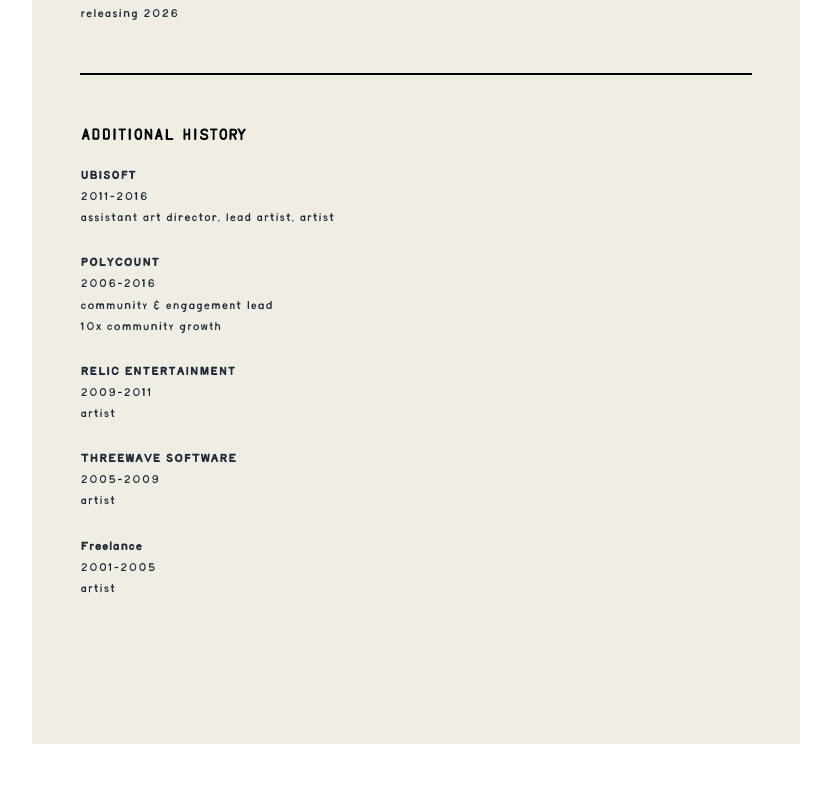
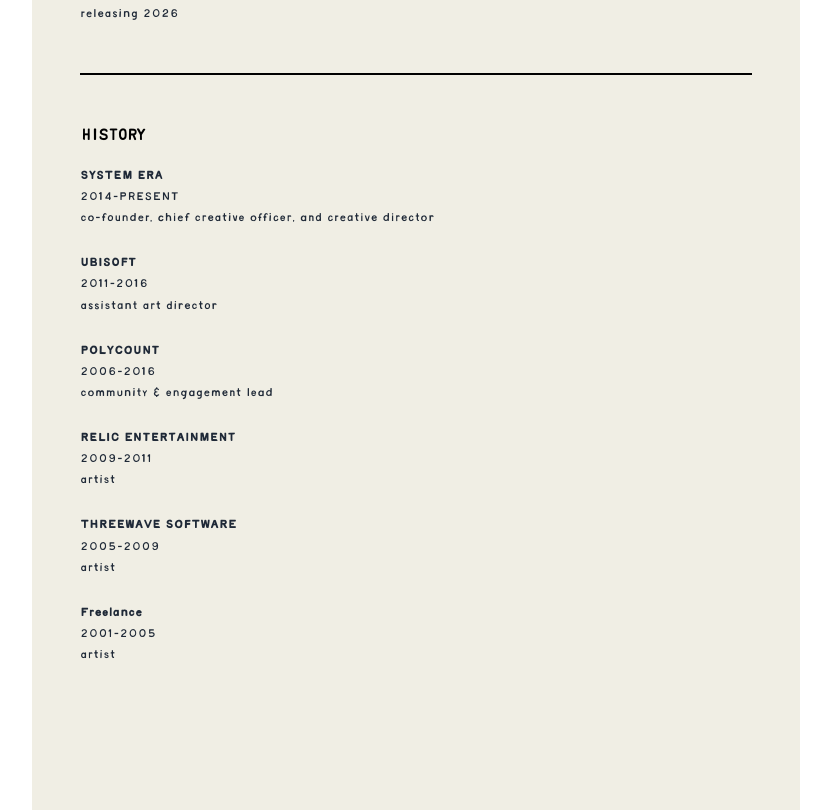
Before and after one commit to XYZCHiiLD/adambromell-site, a Next.js app: page / in a window 1280 px wide. Shown: the part 1040-1850 px from the top of the page, without its empty margins (224-1055 px from the left). Before the commit the page ends 1784 px from the top, so only its background shows below. Built offline with nearby package versions, Linux system fonts and the light colour scheme.

Commit message:
Add files via upload

```diff
--- a/src/app/page.js
+++ b/src/app/page.js
@@ -154,21 +154,27 @@
 
         <hr className="mb-12" style={{ borderColor: '#000', borderWidth: '0.5px' }} />
 
-        {/* Additional History */}
+        {/* History */}
         <section className="mb-12">
-          <h2 className="font-bold mb-4">additional history</h2>
+          <h2 className="font-bold mb-4">history</h2>
           <div className="space-y-6 text-gray-800 leading-relaxed">
+
+            <div>
+              <p className="subheading">SYSTEM ERA</p>
+              <p>2014-PRESENT</p>
+              <p>co-founder, chief creative officer, and creative director</p>
+            </div>
 
             <div>
               <p className="subheading">UBISOFT</p>
               <p>2011-2016</p>
-              <p>assistant art director, lead artist, artist</p>
+              <p>assistant art director</p>
             </div>
 
             <div>
               <p className="subheading">POLYCOUNT</p>
               <p>2006-2016</p>
-              <p>community & engagement lead<br />10x community growth</p>
+              <p>community & engagement lead</p>
             </div>
 
             <div>
```
